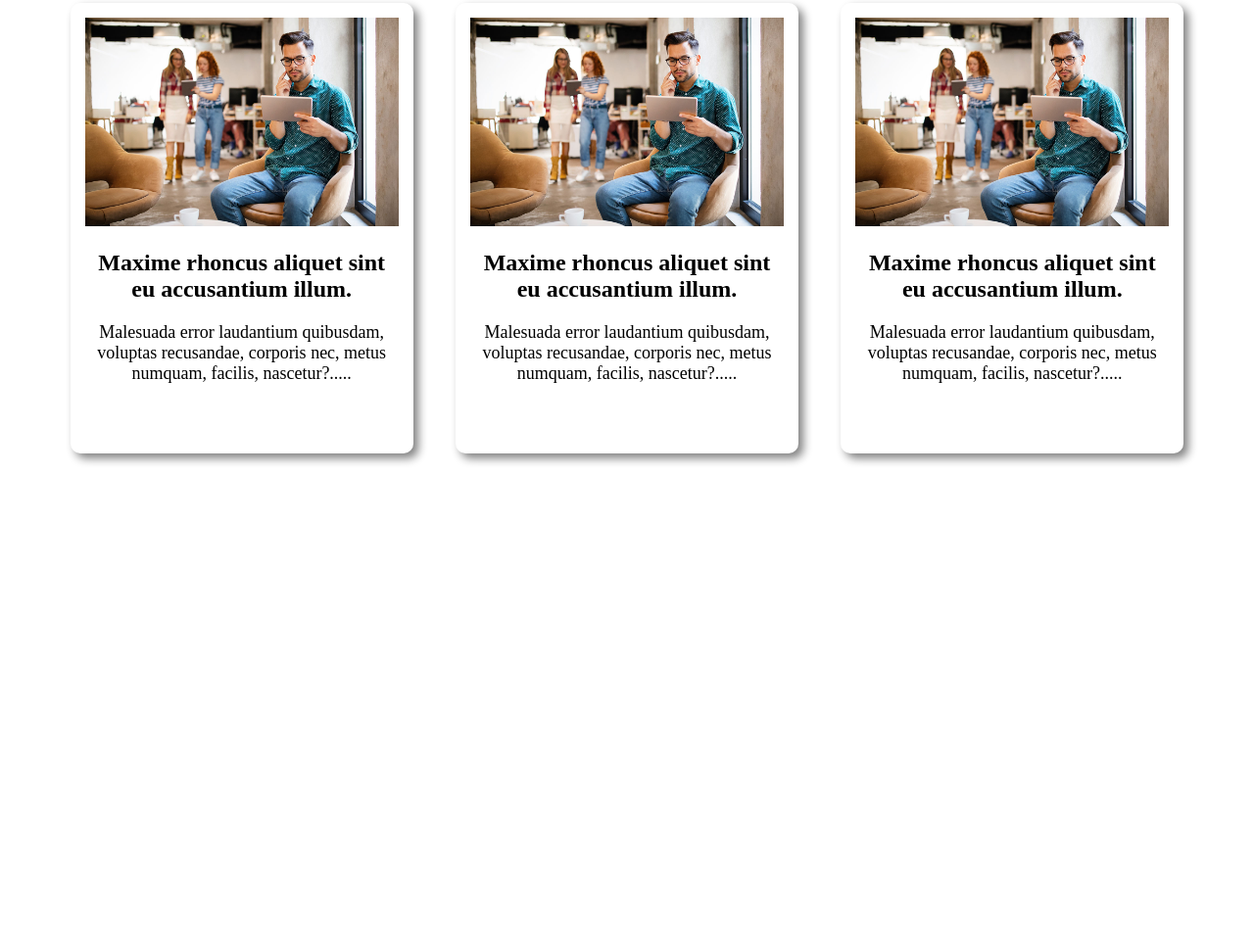
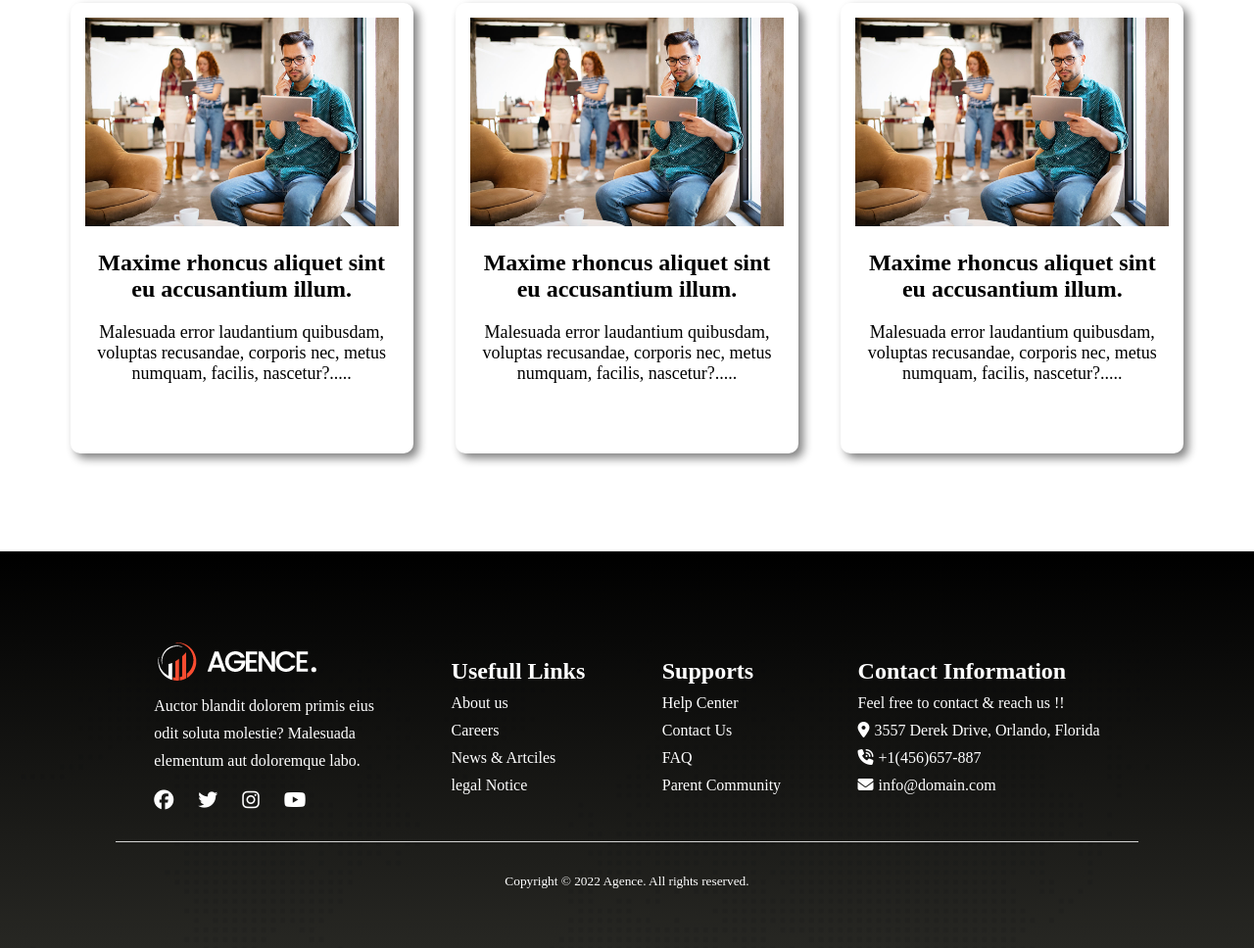
Before and after one commit to shakib2123/Digital-Agency-Practice, a plain HTML site: page index.html in a window 1280 px wide. Shown: the part 2126-3094 px from the top of the page at 98% size. Before the commit the page ends 2689 px from the top, so only its background shows below. Drawn offline with Linux system fonts and the light colour scheme.

Commit message:
footer created

```diff
--- a/agency.css
+++ b/agency.css
@@ -253,3 +253,49 @@ nav {
 .card-desc {
     font-size: 18px;
 }
+
+/* footer start */
+footer {
+    padding: 60px;
+    background-image: url(./asset/image/footer-bg.png), linear-gradient(rgb(0, 0, 0), rgb(39, 39, 35));
+    background-blend-mode: overlay;
+    background-size: cover;
+    color: white;
+}
+
+.footer-container {
+    display: flex;
+    align-items: center;
+    justify-content: space-around;
+    width: 90%;
+    padding: 30px 0;
+    margin: auto;
+    border-bottom: 1px solid lightgray;
+}
+
+.footer-desc {
+    margin-top: 10px;
+}
+
+.footer-icons {
+    margin-top: 20px;
+    font-size: 20px;
+
+}
+
+.footer-icons a {
+    margin-right: 20px;
+}
+
+.fa-brands {
+    color: white;
+}
+
+.fa-solid {
+    margin-right: 5px;
+}
+
+.Copyright-licence {
+    text-align: center;
+    margin-top: 30px;
+}
--- a/index.html
+++ b/index.html
@@ -5,6 +5,9 @@
     <meta charset="UTF-8">
     <meta name="viewport" content="width=device-width, initial-scale=1.0">
     <title>Agency Practice Demo</title>
+    <!-- fontawesome icons -->
+    <script src="https://kit.fontawesome.com/7423bd10d7.js" crossorigin="anonymous"></script>
+    <!-- local style -->
     <link rel="stylesheet" href="agency.css">
 </head>
 
@@ -140,7 +143,45 @@
             </div>
         </section>
     </main>
-    <footer></footer>
+    <footer>
+        <section class="footer-container">
+            <div class="footer-social">
+                <img src="./asset/logo/logo.png" alt="">
+                <p class="footer-desc">Auctor blandit dolorem primis eius</p>
+                <p class="footer-desc">odit soluta molestie? Malesuada</p>
+                <p class="footer-desc">elementum aut doloremque labo.</p>
+                <p class="footer-icons">
+                    <a href=""><i class="fa-brands fa-facebook"></i></a>
+                    <a href=""><i class="fa-brands fa-twitter"></i></a>
+                    <a href=""><i class="fa-brands fa-instagram"></i></a>
+                    <a href=""><i class="fa-brands fa-youtube"></i></a>
+                </p>
+            </div>
+            <div class="footer-about">
+                <h2>Usefull Links</h2>
+                <p class="footer-desc">About us</p>
+                <p class="footer-desc">Careers</p>
+                <p class="footer-desc">News & Artciles</p>
+                <p class="footer-desc">legal Notice</p>
+            </div>
+            <div class="footer-suport">
+                <h2>Supports</h2>
+                <p class="footer-desc">Help Center</p>
+                <p class="footer-desc">Contact Us</p>
+                <p class="footer-desc">FAQ</p>
+                <p class="footer-desc">Parent Community</p>
+            </div>
+            <div class="footer-contact">
+                <h2>Contact Information</h2>
+                <p class="footer-desc">Feel free to contact & reach us !!</p>
+                <p class="footer-desc footer-adrees"><i class="fa-solid fa-location-dot"></i>3557 Derek Drive, Orlando,
+                    Florida</p>
+                <p class="footer-desc footer-adrees"><i class="fa-solid fa-phone-volume"></i>+1(456)657-887</p>
+                <p class="footer-desc footer-adrees"><i class="fa-solid fa-envelope"></i>info@domain.com</p>
+            </div>
+        </section>
+        <p class="Copyright-licence"><small>Copyright © 2022 Agence. All rights reserved.</small></p>
+    </footer>
 </body>
 
 </html>
```
